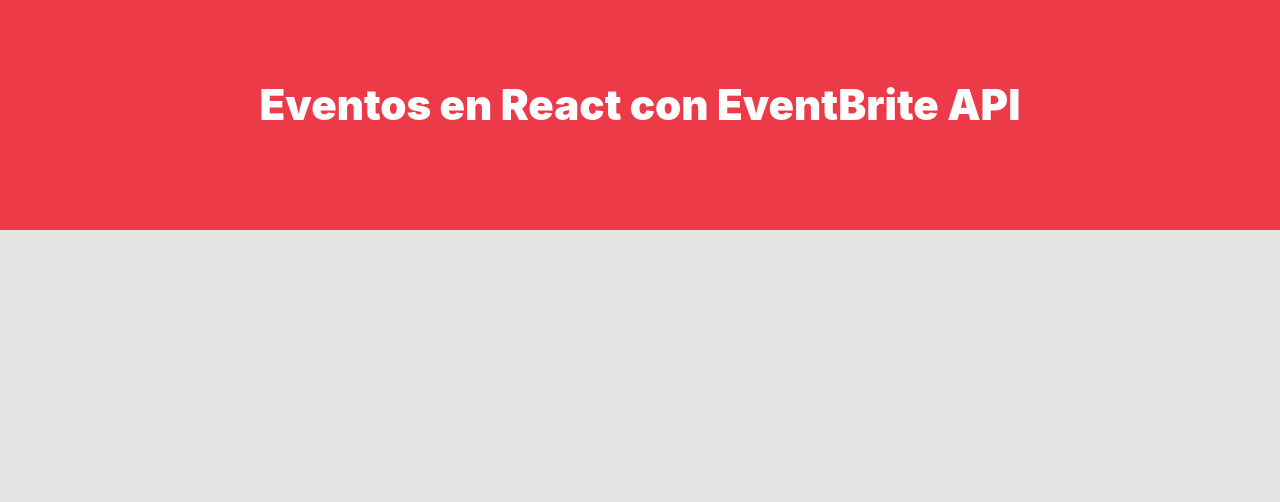
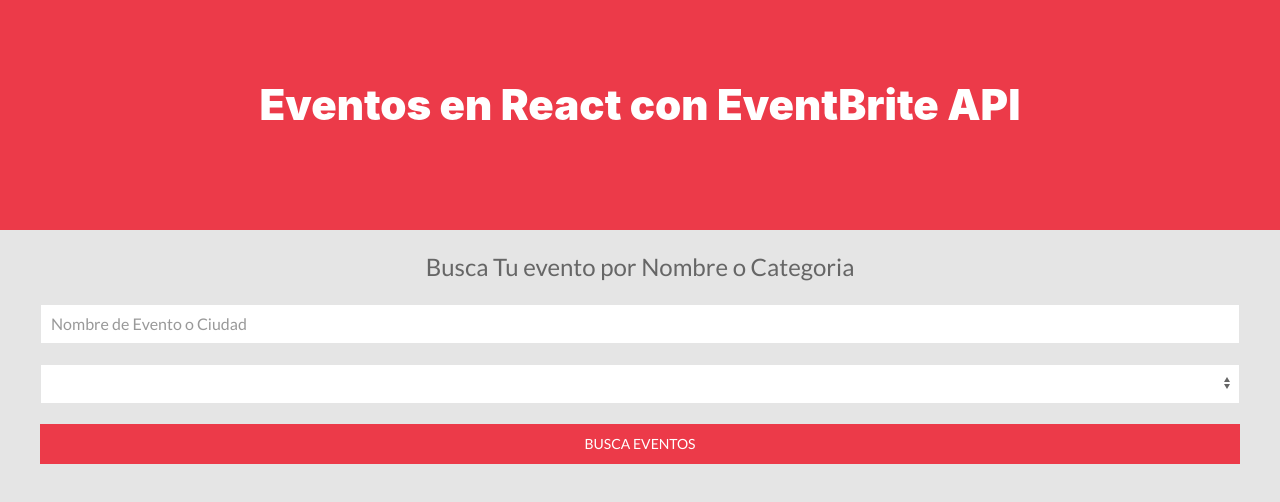
Before and after one commit to jimmy404/REACT-eventos, a React (Create React App) app: page / in a window 1280 px wide. Shown: the top 502 px of the page. Built offline with nearby package versions, Linux system fonts and the light colour scheme; no server answers.

Commit message:
Adding Formulario.js - Modifying Formulario files - Visual only

```diff
--- a/package.json
+++ b/package.json
@@ -6,6 +6,7 @@
     "@testing-library/jest-dom": "^4.2.4",
     "@testing-library/react": "^9.3.2",
     "@testing-library/user-event": "^7.1.2",
+    "axios": "^0.19.0",
     "react": "^16.12.0",
     "react-dom": "^16.12.0",
     "react-scripts": "3.3.0"
--- a/src/App.js
+++ b/src/App.js
@@ -1,11 +1,17 @@
 import React, { Fragment } from 'react';
-import Header from './components/Header'
+import Header from './components/Header';
+import Formulario from './components/Formulario';
+
+import CategoriasProvider from './context/CategoriasContex'
 
 function App() {
   return (
-    <Fragment>
+    <CategoriasProvider>
       <Header />
-    </Fragment>
+      <div className="uk-container">
+        <Formulario />
+      </div>
+    </CategoriasProvider>
   );
 }
 
--- /dev/null
+++ b/src/components/Formulario.js
@@ -0,0 +1,42 @@
+import React, { Component } from 'react';
+
+class Formulario extends Component {
+    state = {
+        nombre: '',
+        categoria: ''
+    }
+    render(){
+        return(
+            <form>
+                <fieldset className="uk-fieldset uk-margin">
+                    <legend className="uk-legend uk-text-center">
+                        Busca Tu evento por Nombre o Categoria
+                    </legend>
+                </fieldset>
+                    <div className="uk-colum-1-3@m uk-margin">
+                        <div className="uk-margin uk-margin="true>
+                            <input
+                                name="nombre"
+                                className="uk-input"
+                                type="text"
+                                placeholder="Nombre de Evento o Ciudad"
+                            />
+                        </div>
+                        <div className="uk-margin uk-margin="true>
+                            <select className="uk-select"
+                            name="categoria"
+                            >
+
+                            </select>
+                        </div>
+                        <div>
+                            <input type="submit" className="uk-button uk-button-danger"
+                            value="Busca Eventos" />
+                        </div>
+                    </div>
+            </form>
+        );
+    }
+}
+
+export default Formulario;
--- /dev/null
+++ b/src/context/CategoriasContex.js
@@ -0,0 +1,39 @@
+import React, { Component } from 'react';
+import axios from 'axios';
+
+//Crear context
+const CategoriasContext = React.createContext();
+export const CategoriasConsumer = CategoriasContext.Consumer;
+
+class CategoriasProvider extends Component {
+    token = 'KYY7PQVALQ74QV5JZ7C2';
+
+    state = {
+        categorias : []
+    }
+componentDidMount(){
+    this.obtenerCategorias();
+}
+obtenerCategorias = async () => {
+let url = `https://www.eventbriteapi.com/v3/categories/?token=${this.token}&locale=es_ES`;
+
+let categorias = await axios.get(url);
+    this.setState({
+        categorias : categorias.data.categories
+    })
+}
+
+render() {
+        return(
+            <CategoriasContext.Provider
+            value={{
+                categorias : this.state.categorias
+            }}
+            >
+            {this.props.children}
+            </CategoriasContext.Provider>
+        );
+    }
+}
+
+export default CategoriasProvider;
```
Also changed, not shown: 2 other files (tests, documents, lock files or other folders).
